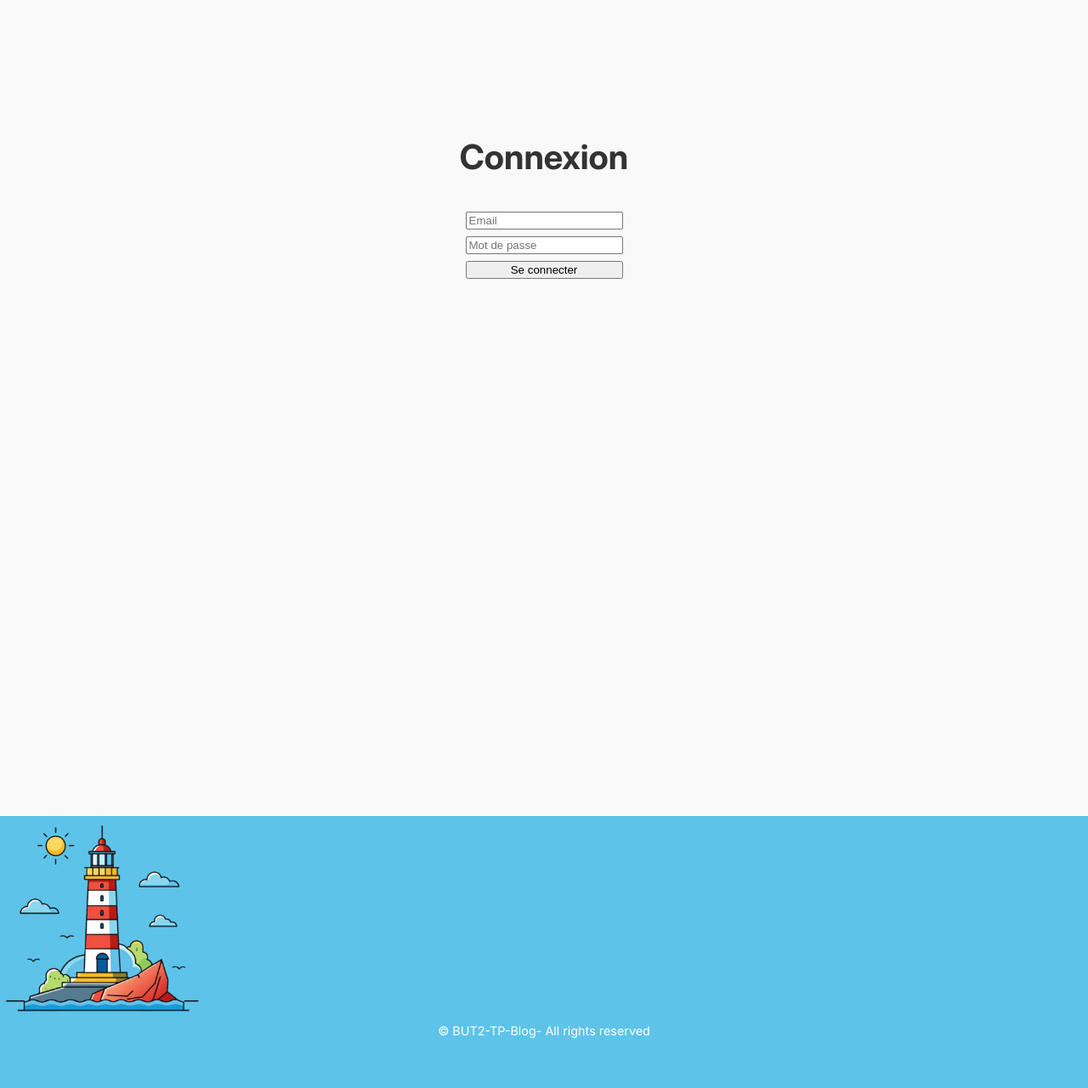
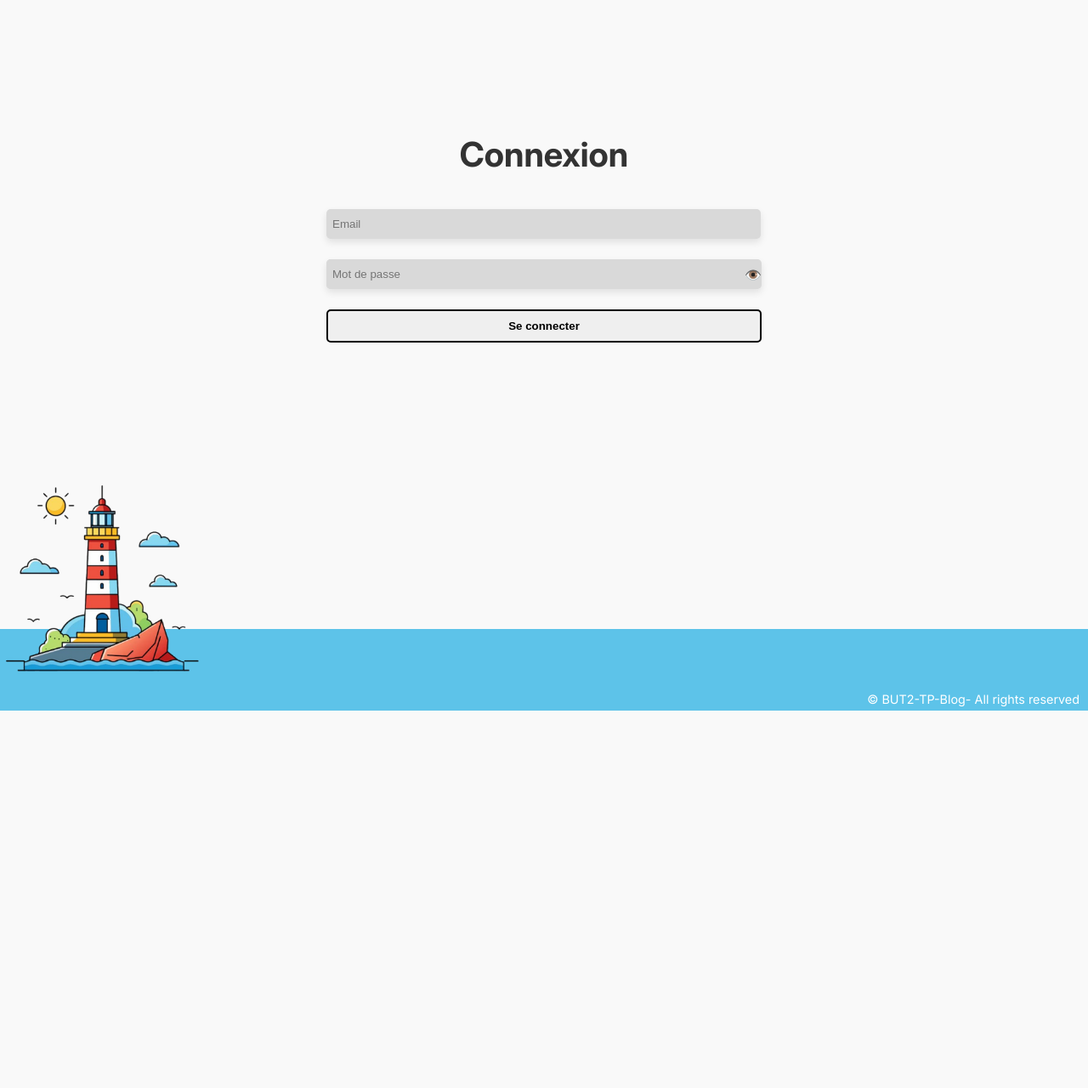
Before and after one commit to ffillouxdev/BUT2-TP-Blog, a PHP site: page /auth.php in a window 1280 px wide. Shown: the whole page at 85% size. After the commit the page ends 836 px from the top, so only its background shows below. Run offline with PHP 8.4, Linux system fonts and the light colour scheme.

Commit message:
feat() : style responsif index, auth

```diff
--- a/auth.php
+++ b/auth.php
@@ -3,12 +3,15 @@
 
     $connexion = getConnexion();
 ?>
-<main>
+<main class="main-auth">
     <div class="auth-container">
         <h2>Connexion</h2>
         <form method='POST'>
             <input type="email" placeholder='Email' name='email'>
-            <input type="text" placeholder='Mot de passe' name ='mdp'>
+            <div class="show-hide-password">
+                <input type="password" placeholder='Mot de passe' name ='mdp'>
+                <span>👁️</span>
+            </div>
             <button type='submit'>Se connecter</button>
         </form>
     </div>
--- a/components/footer.php
+++ b/components/footer.php
@@ -1,6 +1,9 @@
 <footer>
     <img src="./assets/footer-icon.png" alt="">
-    <p>© BUT2-TP-Blog- All rights reserved</p>
+    <div class="footer-sea">
+        <p>© BUT2-TP-Blog- All rights reserved</p>
+    </div>
 </footer>
 </body>
+
 </html>
--- a/components/header.php
+++ b/components/header.php
@@ -1,14 +1,16 @@
 <?php
-    session_start();
-    include('bd.php');
+session_start();
+include('bd.php');
 ?>
 
 <!DOCTYPE html>
 <html lang="fr">
+
 <head>
     <meta charset="UTF-8">
     <meta name="viewport" content="width=device-width, initial-scale=1.0">
     <link rel="stylesheet" href="./styles/style.css">
     <title>Document</title>
 </head>
+
 <body>
--- a/components/navbar.php
+++ b/components/navbar.php
@@ -1,6 +1,8 @@
 <header>
+    <nav>
         <form action="" method='POST'>
-            <button>Se déconnecter</button>
+            <button class="disconnect-btn">Se déconnecter</button>
         </form>
         <h1>BUT2-TP-Blog</h1>
+    </nav>
 </header>
--- a/index.php
+++ b/index.php
@@ -10,6 +10,7 @@ $articles = getArticles($connexion);
     <div class="index-flex-container">
         <div class="container-1">
             <h2>Articles</h2>
+            <div class="article-content">
                 <form action="" class="create-article-form">
                     <a class='a-action' href="create_article">
                         Créer un article
@@ -27,13 +28,13 @@ $articles = getArticles($connexion);
                             </li>
                         </ul>
                     </div>
-
+                </div>
             </div>
             <ul class="category-list">
                 <h3 class='category-title'>Catégories : </h3>
                 <?php
                 foreach ($categories as $categorie) {
-                    echo "<li><a class='a-category' href='#'>{$categorie['name_cat']}</a></li>";
+                    echo "<li><a class='a-category' href={$categorie['name_cat']}>{$categorie['name_cat']}</a></li>";
                 }
                 ?>
             </ul>
--- a/styles/style.css
+++ b/styles/style.css
@@ -21,6 +21,7 @@
     --secondary-font-color: #333;
     --highlight-color: #007bbd;
     --error-color: red;
+    --input-bg-color: #D9D9D9;
 }
 
 /* Utilisation des variables */
@@ -28,72 +29,163 @@
     margin: 0;
 }
 
-body{
+body {
     font-family: var(--font-family);
     background-color: var(--secondary-bg-color);
     color: var(--secondary-font-color);
 }
 
 header {
-    display: flex;
-    align-items: center;
-    justify-content: space-between;
     height: 10vh;
     margin-bottom: 10vh;
     background-color: var(--primary-bg-color);
     color: var(--primary-font-color);
-    padding-left: 10vw;
-    padding-right: 10vw;
+    display: flex;
+    align-items: center;
+    justify-content: center;
 }
 
-main{
-    min-height: 100vh;
+nav {
+    width: 100%;
+    display: flex;
+    align-items: center;
+    justify-content: space-between;
+    padding-left: 5vw;
+    padding-right: 5vw;
+}
+
+nav h1 {
+    text-shadow: 1px 1px 0 #000, -1px -1px 0 #000, 1px -1px 0 #000, -1px 1px 0 #000;
+}
+
+button.disconnect-btn {
+    background-color: var(--error-color);
+    color: var(--primary-font-color);
+    border: none;
+    padding: 15px 20px;
+    border-radius: 10px;
+}
+
+button.disconnect-btn:hover {
+    transform: scale(0.95);
+    transition: transform 0.1s ease-in-out;
+}
+
+main {
+    /* min-height: 100vh; */
     height: auto;
 }
 
 
 h2 {
-    font-size: /*90 sur figma*/ 2.5em;
+    font-size:
+        /*90 sur figma*/
+        2.5em;
 }
 
 .article-title {
-    font-size: /*50 sur figma*/ 2em;
+    font-size:
+        /*50 sur figma*/
+        2em;
 }
 
 h3 {
-    font-size: /*25 sur figma*/ 1.5em;
+    font-size:
+        /*25 sur figma*/
+        1.5em;
 }
 
 p {
-    font-size: /*20 sur figma*/ 1.25em;
+    font-size:
+        /*20 sur figma*/
+        1.25em;
 }
 
 /*Format mobile*/
 @media screen and (max-width: 768px) {
     h2 {
-       font-size: /*50 sur figma*/ 2em;
+        font-size:
+            /*50 sur figma*/
+            2em;
     }
 
-    p{
-        font-size: /*15 sur figma*/ 1em;
+    p {
+        font-size:
+            /*15 sur figma*/
+            1em;
     }
 }
 
+.main-auth {
+    height: 70vh;
+    display: flex;
+    justify-content: center;
+    align-items: center;
+    width: 100%;
+}
 
 .auth-container {
-    margin-top: 20vh;
+    width: 100%;
     display: flex;
     flex-direction: column;
     justify-content: center;
     align-items: center;
     gap: 5vh;
-    margin-bottom: 10vh;
 }
+
 
 .auth-container form {
     display: flex;
     flex-direction: column;
-    gap: 1vh;
+    gap: 3vh;
+    width: 40%;
+}
+
+.auth-container input[type="email"] {
+    background-color: var(--input-bg-color);
+    color: black;
+    padding-top: 10px;
+    padding-bottom: 10px;
+    padding-left: 5px;
+    width: 98.5%;
+    border-radius: 5px;
+    border: none;
+    box-shadow: 0px 4px 8px rgba(0, 0, 0, 0.1);
+}
+
+.auth-container input::placeholder {
+    padding-left: 2px;
+}
+
+
+
+.show-hide-password {
+    display: flex;
+    align-items: center;
+    justify-content: space-between;
+    background-color: var(--input-bg-color);
+    box-shadow: 0px 4px 8px rgba(0, 0, 0, 0.1);
+    border-radius: 5px;
+    width: 100%;
+}
+
+.show-hide-password input[type="password"] {
+    width: 90%;
+    padding-top: 10px;
+    padding-bottom: 10px;
+    background-color: var(--input-bg-color);
+    padding-left: 5px;
+    border: none;
+    border-radius: 5px 0 0 5px;
+}
+
+.auth-container button[type="submit"] {
+    border: 2px solid black;
+    padding-top: 10px;
+    padding-bottom: 10px;
+    width: 100%;
+    border-radius: 5px;
+    font-weight: bold;
 }
 
 .formPseudo {
@@ -126,8 +218,25 @@ p {
 }
 
 footer {
+    height: 20vh;
+}
+
+footer p {
+    text-align: right;
+    color: #000;
+}
+
+footer img {
+    margin-bottom: -5%;
+}
+
+.footer-sea {
     background-color: var(--primary-bg-color);
-    height: 40vh;
+    width: 100%;
+    height: 60%;
+    display: flex;
+    justify-content: end;
+    align-items: end;
 }
 
 footer img {
@@ -137,6 +246,7 @@ footer img {
 footer p {
     text-align: center;
     color: var(--primary-font-color);
+    margin-right: 10px;
 }
 
 /*****Accueil******/
```
Also changed, not shown: other parts of styles/style.css (+59 -5 lines). Lines whose indentation alone changed are shown as unchanged.
